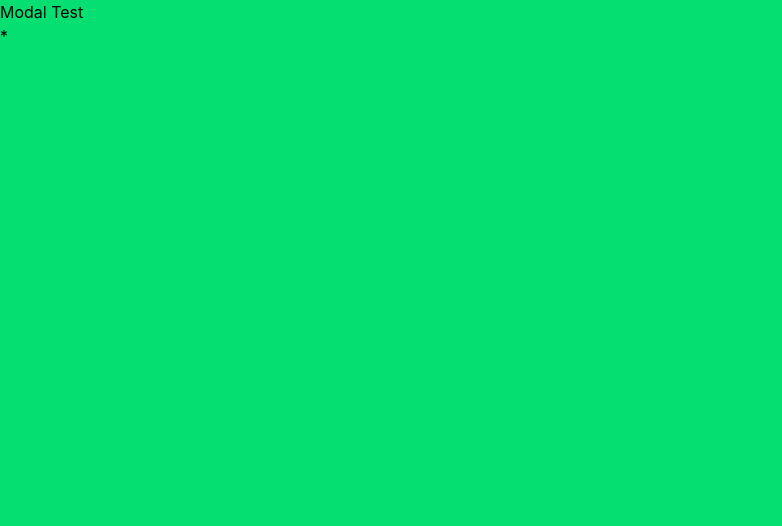
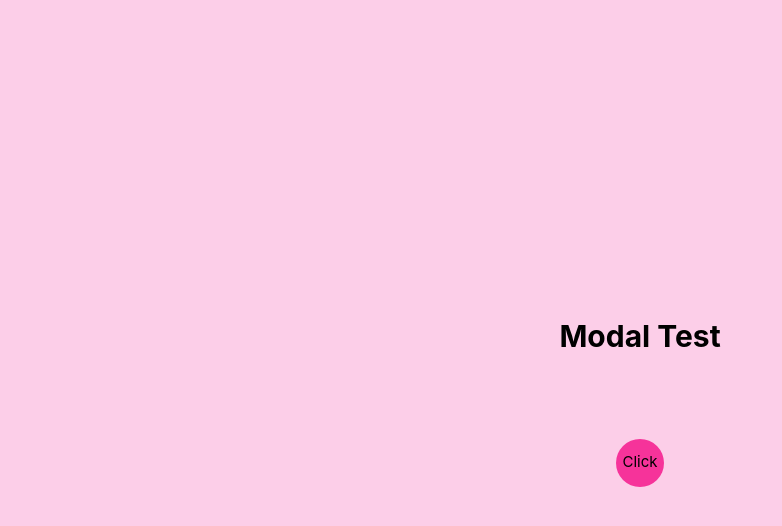
Before and after one commit to khaterehnaseri444-ui/customHooks, a React (Vite) app in the folder vite/: page / in a window 1280 px wide. Shown: the top 526 px of the page, without its empty margins (0-782 px from the left). Built offline with nearby package versions, Linux system fonts and the light colour scheme.

Commit message:
feat : create modal costum hook and use it

```diff
--- a/vite/src/core/hooks/modal/Modal.jsx
+++ b/vite/src/core/hooks/modal/Modal.jsx
@@ -1,11 +1,16 @@
 import React from "react";
 
-function Modal({ openModal, setOpenModal }) {
+function Modal({ openModal, setOpenModal, children }) {
   return (
     openModal && (
-        <div >hello world</div>
+      <div
+        onClick={() => setOpenModal(false)}
+        className="w-full h-200  backdrop-blur-md bg-[#0000007A] inset-0 fixed z-50 flex items-center justify-center"
+      >
+        {children}
+      </div>
     )
-  )
+  );
 }
 
 export default Modal;
--- a/vite/src/pages/ModalTest.jsx
+++ b/vite/src/pages/ModalTest.jsx
@@ -5,10 +5,31 @@ function ModalTest() {
   const [openModal, setOpenModal] = useState(false);
   console.log(openModal);
   return (
-    <div className="w-full h-200 bg-green-400">
-      <h1>Modal Test</h1>
-      <button onClick={() => setOpenModal(!openModal)}>*</button>
-      {openModal && <Modal openModal={openModal} setOpenModal={setOpenModal} />}
+    <div className="w-full h-200 bg-pink-200 flex items-center justify-center flex-col gap-20">
+      <h1 className="text-[30px] font-bold">Modal Test</h1>
+      <button
+        onClick={() => setOpenModal(!openModal)}
+        className="w-12 h-12 rounded-full bg-pink-500 flex items-center justify-center text-[15px] cursor-grab"
+      >
+        Click
+      </button>
+      {openModal && (
+        <Modal openModal={openModal} setOpenModal={setOpenModal}>
+          <div className="w-200 h-100 bg-white opacity-100 flex items-center justify-center gap-20 p-5 flex-col">
+            <div className="w-full h-10 flex items-center justify-end">
+              <button
+                onClick={() => setOpenModal(false)}
+                className="w-8 h-8 bg-red-600 flex items-center justify-center cursor-pointer"
+              >
+                X
+              </button>
+            </div>
+            <p className="w-full h-80">
+             Lorem ipsum dolor sit amet consectetur adipisicing elit. Sed molestias eum fugit ab non quia error! Consequuntur, quam? Dolor, quod voluptas! Ipsa, nesciunt commodi. Recusandae modi suscipit dolorum, iure blanditiis odit enim perferendis unde alias, possimus corrupti! Sequi modi culpa explicabo totam minus labore, reiciendis iste quaerat incidunt atque? Ut aliquam quos labore molestiae? Ducimus illum enim vero sunt ab iure voluptas, ad quia similique officia laudantium voluptatem odio? Non, blanditiis? In similique inventore eum. Odio sapiente quaerat, ut perferendis officiis illum dignissimos praesentium quam et eaque molestiae sit, deserunt numquam minima delectus beatae veniam quibusdam dolorum voluptatibus facere! Ducimus?
+            </p>
+          </div>
+        </Modal>
+      )}
     </div>
   );
 }
```
